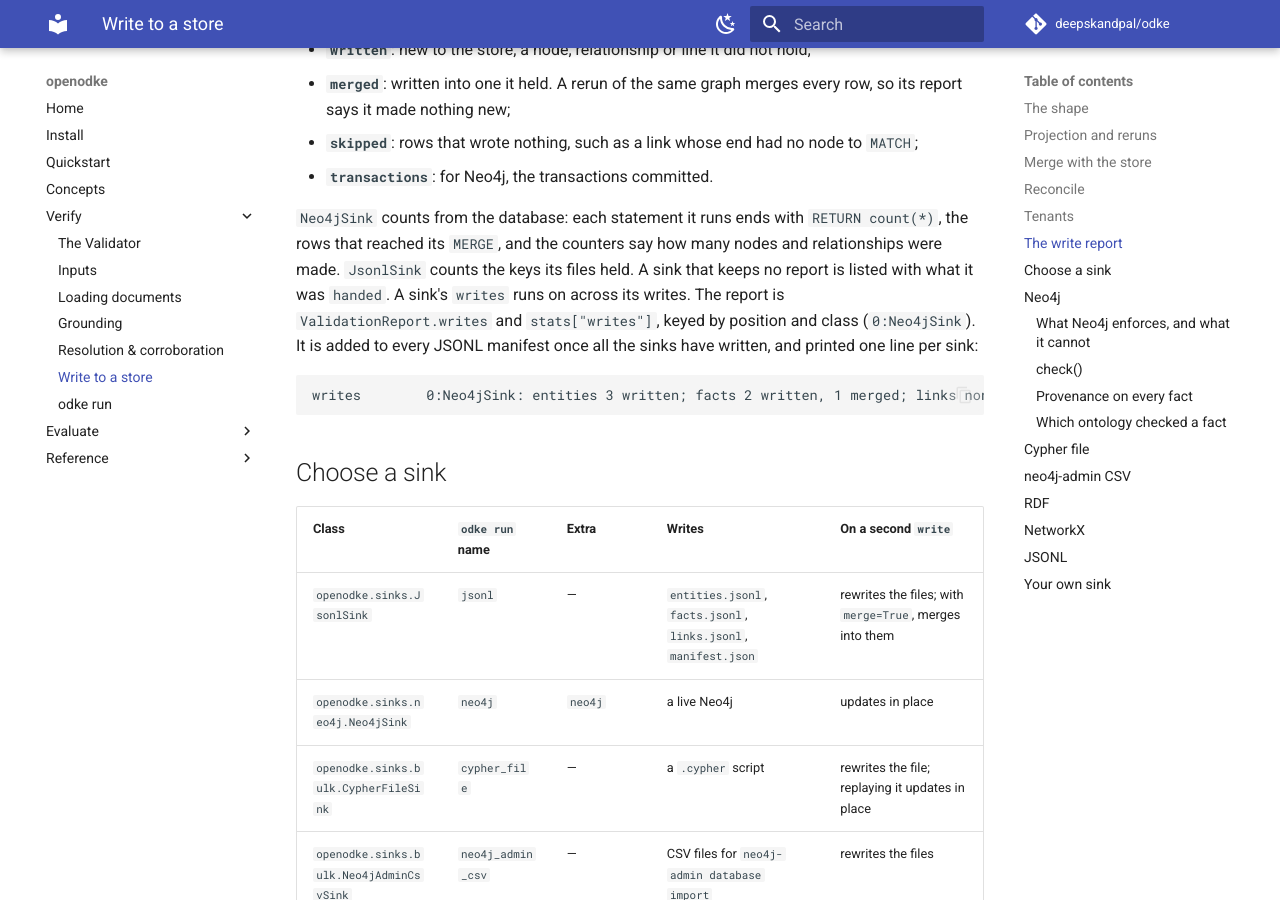
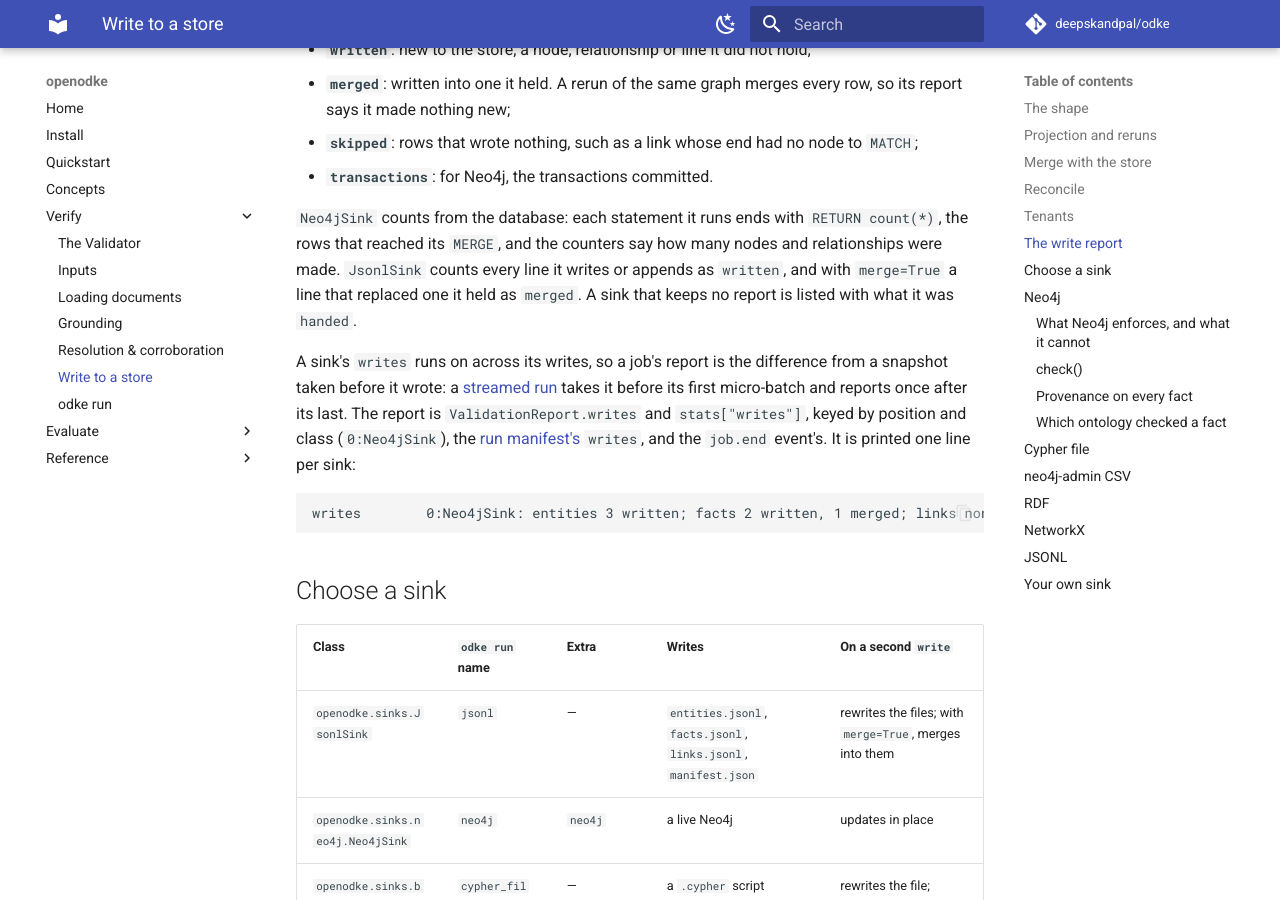
Before and after one commit to deepskandpal/odke, an MkDocs documentation site: the page built from docs/stores.md, in a window 1280 px wide and 900 px high, scrolled down 6692 px. Built offline with MkDocs 1.6.1 and Material for MkDocs 9.7.7, drawn with Linux system fonts in a browser that asks for light colours; comment, search, counter and statistics services are not loaded.

Commit message:
test: a streamed run's write report in its manifest and job.end, its tenant replayed
The streamed logs test checks the report against job.end; a tenant holds
through micro-batches and --from-manifest. Docs say where the report goes.

Co-Authored-By: Claude Opus 5.5 <noreply@anthropic.com>
Claude-Session: https://claude.ai/code/session_016EZ1FgTUH3NKEQyU837Wcd

````diff
--- a/docs/stores.md
+++ b/docs/stores.md
@@ -317,12 +317,18 @@ Every run ends with what each sink did, per kind (entities, facts, links):
 
 `Neo4jSink` counts from the database: each statement it runs ends with
 `RETURN count(*)`, the rows that reached its `MERGE`, and the counters say how
-many nodes and relationships were made. `JsonlSink` counts the keys its files
-held. A sink that keeps no report is listed with what it was `handed`. A
-sink's `writes` runs on across its writes. The report is `ValidationReport.writes`
-and `stats["writes"]`, keyed by position and class (`0:Neo4jSink`). It is added
-to every JSONL manifest once all the sinks have written, and printed one line
-per sink:
+many nodes and relationships were made. `JsonlSink` counts every line it
+writes or appends as `written`, and with `merge=True` a line that replaced
+one it held as `merged`. A sink that keeps no report is listed with what it
+was `handed`.
+
+A sink's `writes` runs on across its writes, so a job's report is the
+difference from a snapshot taken before it wrote: a
+[streamed run](run.md#streaming) takes it before its first micro-batch and
+reports once after its last. The report is `ValidationReport.writes` and
+`stats["writes"]`, keyed by position and class (`0:Neo4jSink`), the
+[run manifest's](run.md#the-run-manifest) `writes`, and the `job.end` event's.
+It is printed one line per sink:
 
 ```text
 writes        0:Neo4jSink: entities 3 written; facts 2 written, 1 merged; links none; 1 transaction
````
Also changed, not shown: DECISIONS.md (+5 -1 lines), docs/run.md (+3 -3 lines), 3 other files.
